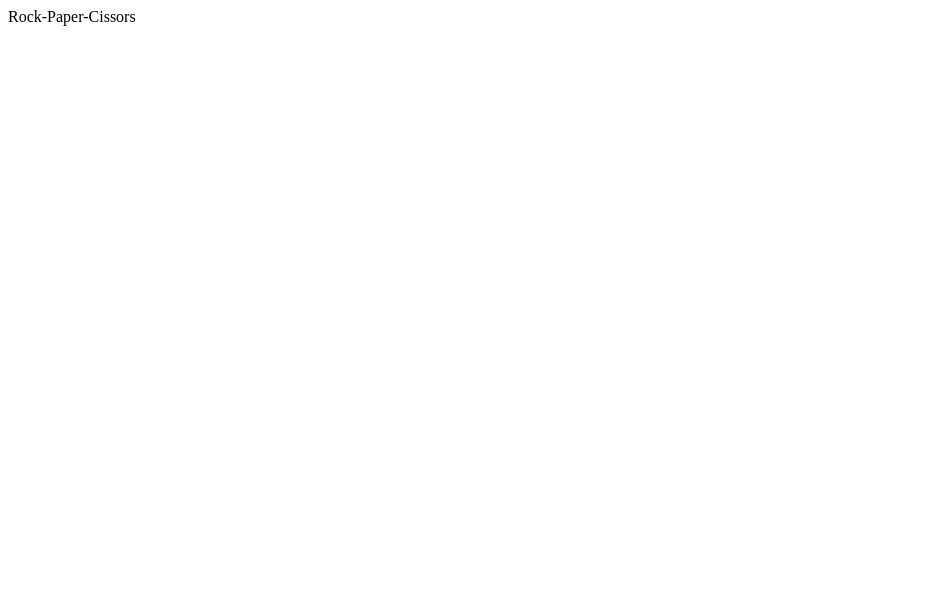
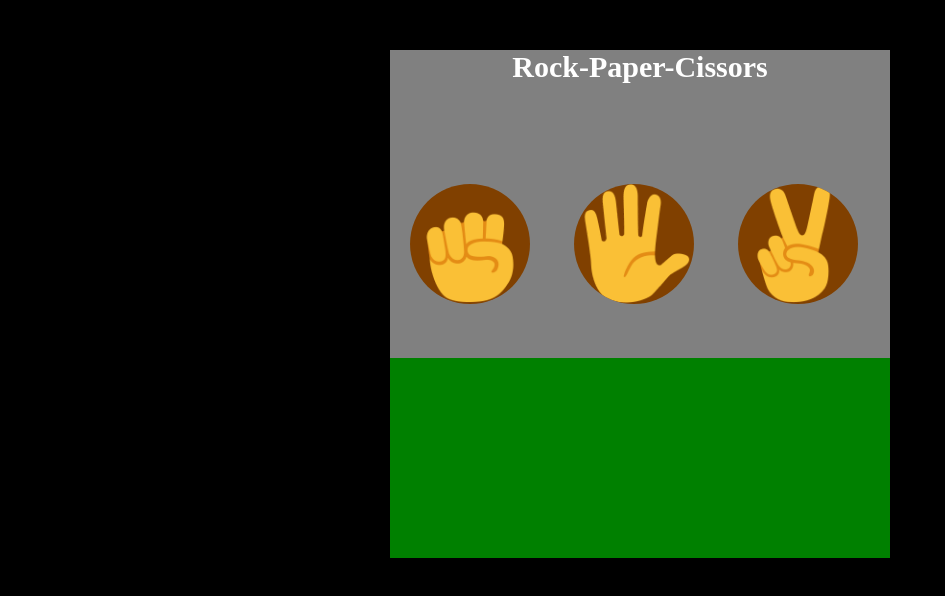
Before and after one commit to RbtC137/rock-paper-scissors, a plain HTML site: page index.html in a window 1280 px wide. Shown: the whole page, without its empty margins (0-945 px from the left). Drawn offline with Linux system fonts and the light colour scheme.

Commit message:
Basic page display.

```diff
--- a/index.html
+++ b/index.html
@@ -4,12 +4,16 @@
   <meta charset="UTF-8">
   <meta name="viewport" content="width=device-width, initial-scale=1.0">
   <title>Document</title>
-  <link rel="stylesheet" href="style.css">
+  <link rel="stylesheet" href="./src/style.css">
 </head>
 <body>
   <div class="container">
     <div class="title">Rock-Paper-Cissors</div>
-    <div class="user-move-area"></div>
+    <div class="user-move-area">
+      <img class="rock user-move" src="./img/rock-emoji.png"></img>
+      <img class="paper user-move" src="./img/paper-emoji.png"></img>
+      <img class="scissors user-move" src="./img/scissors-emoji.png"></img>
+    </div>
     <div class="result"></div>
   </div>
   <script src="./src/main.js"></script>
--- a/src/style.css
+++ b/src/style.css
@@ -0,0 +1,33 @@
+body {
+  background-color: black;
+}
+
+.container {
+  height: 500px;
+  width: 500px;
+  background-color: grey;
+  margin: 0 auto;
+}
+.title {
+  font-size: 30px;
+  text-align: center;
+  font-weight: bold;
+  color: white;
+  margin: 50px auto;
+}
+.user-move {
+  height: 120px;
+  width: 120px;
+  background-color: rgb(128, 64, 0);
+  border-radius: 80px;
+  margin: 50px 20px;
+  cursor: pointer;
+}
+.user-move:hover {
+  transform: scale(1.05);
+  transition: 0.5s;
+}
+.result{
+  height: 200px;
+  background-color: green;
+}
```
